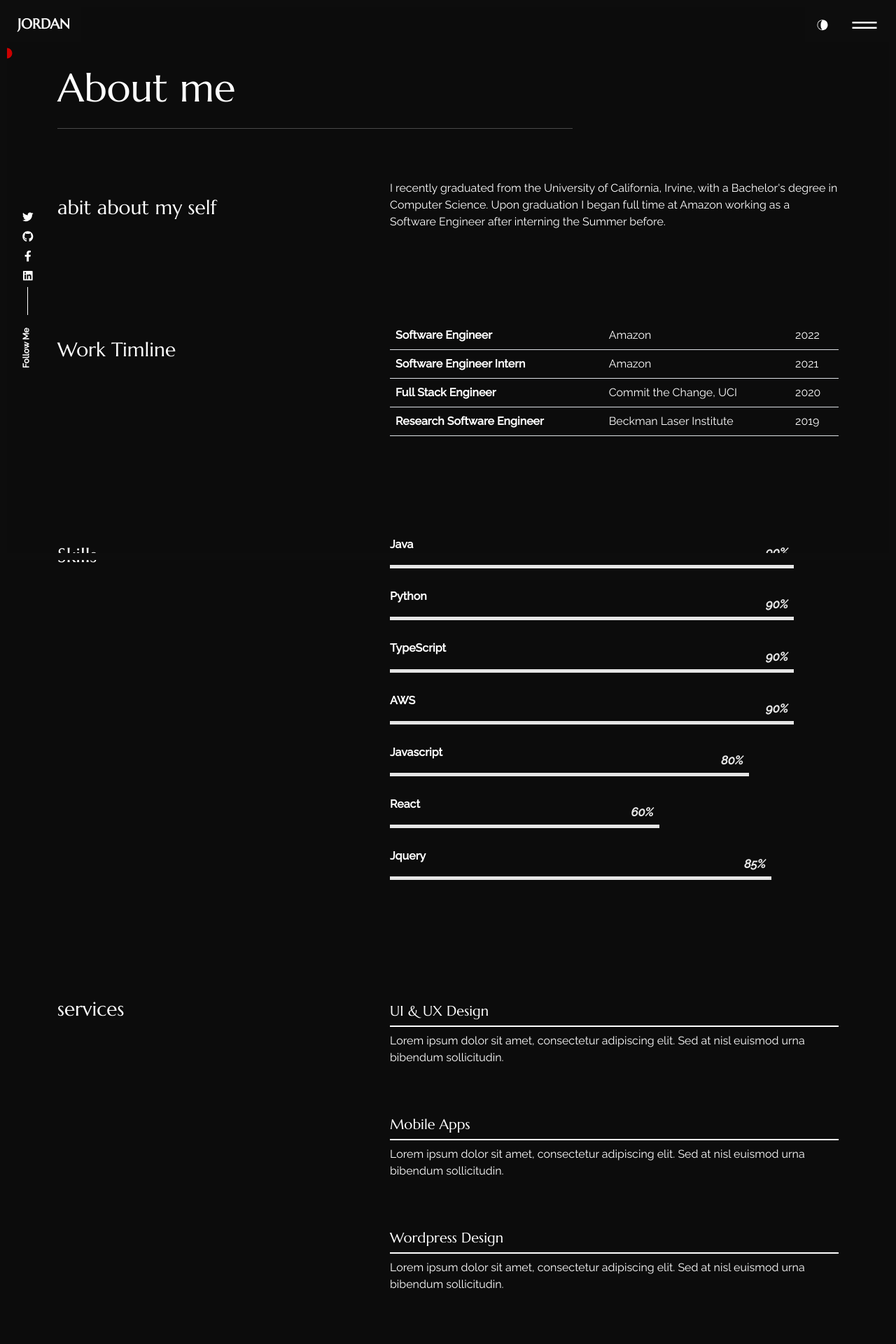
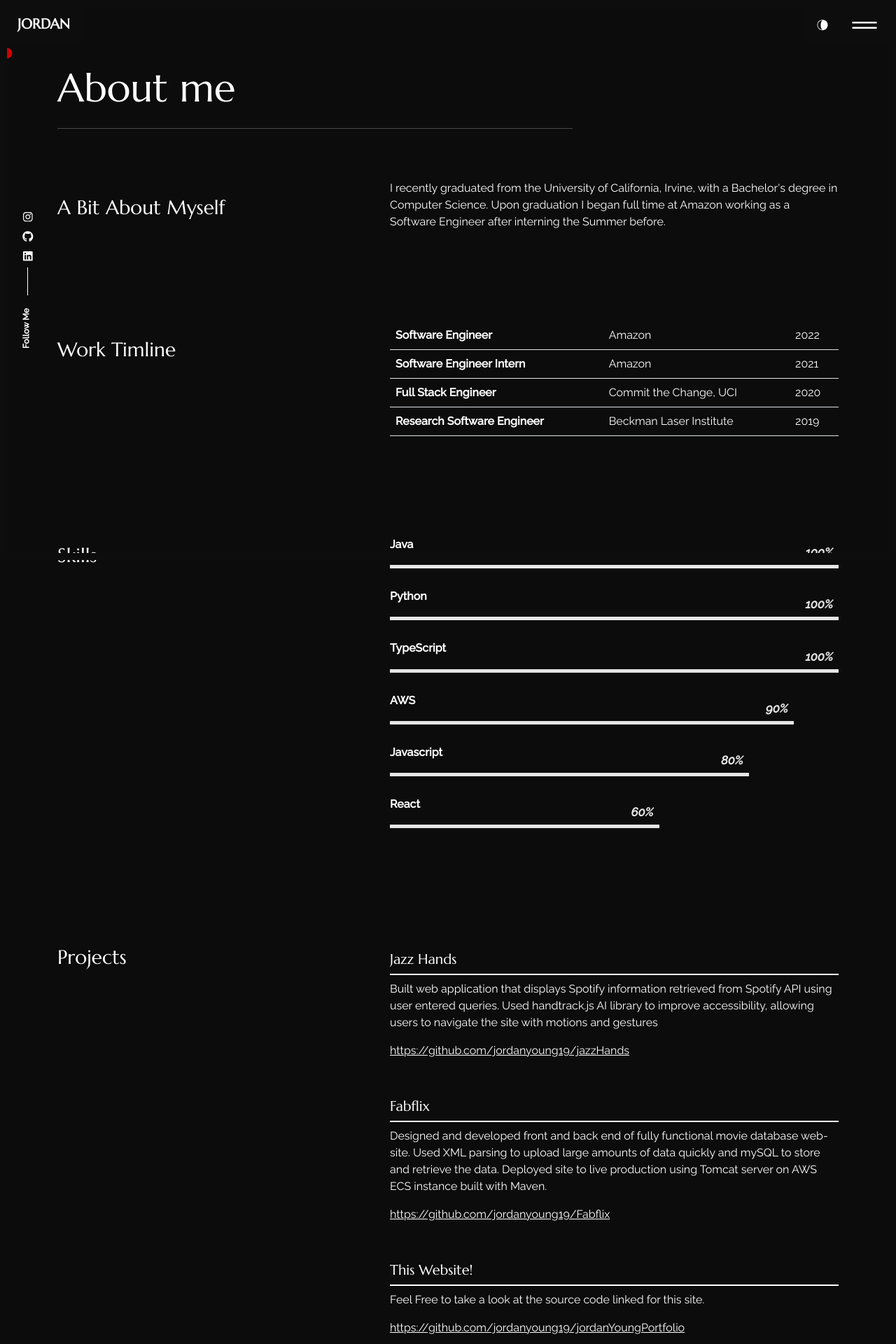
Before and after one commit to jordanyoung19/jordanYoungPortfolio, a React (Create React App) app: page /about in a window 1280 px wide. Shown: the top 1920 px of the page at 70% size. Before the commit the page ends 1887 px from the top, so only its background shows below. Built offline with nearby package versions, Linux system fonts and the light colour scheme.

Commit message:
updating src with my information

```diff
--- a/src/components/socialicons/index.js
+++ b/src/components/socialicons/index.js
@@ -7,6 +7,7 @@ import {
   FaLinkedin,
   FaYoutube,
   FaTwitch,
+  FaInstagram,
 } from "react-icons/fa";
 import { socialprofils } from "../../content_option";
 
@@ -14,10 +15,10 @@ export const Socialicons = (params) => {
   return (
     <div className="stick_follow_icon">
       <ul>
-        {socialprofils.twitter && (
+        {socialprofils.instagram && (
           <li>
-            <a href={socialprofils.twitter}>
-              <FaTwitter />
+            <a href={socialprofils.instagram}>
+              <FaInstagram />
             </a>
           </li>
         )}
--- a/src/content_option.js
+++ b/src/content_option.js
@@ -21,18 +21,18 @@ const meta = {
 };
 
 const introdata = {
-    title: "I’m Jordan Young",
+    title: "Hi, I'm Jordan",
     animated: {
-        first: "I'm often coding",
-        second: "Or traveling",
-        third: "And I love music",
+        first: "I'm a Software Engineer",
+        second: "I also play soccer",
+        third: "And play music too",
     },
     description: "Here's a little portal to my life. Hope you enjoy and feel free to connect",
     your_img_url: soloGrad,
 };
 
 const dataabout = {
-    title: "abit about my self",
+    title: "A Bit About Myself",
     aboutme: "I recently graduated from the University of California, Irvine, with a Bachelor's degree in Computer Science. Upon graduation I began full time at Amazon working as a Software Engineer after interning the Summer before.",
 };
 const worktimeline = [{
@@ -59,15 +59,15 @@ const worktimeline = [{
 
 const skills = [{
         name: "Java",
-        value: 90,
+        value: 100,
     },
     {
         name: "Python",
-        value: 90,
+        value: 100,
     },
     {
         name: "TypeScript",
-        value: 90,
+        value: 100,
     },
     {
         name: "AWS",
@@ -81,29 +81,31 @@ const skills = [{
         name: "React",
         value: 60,
     },
-    {
-        name: "Jquery",
-        value: 85,
-    },
 ];
 
 const services = [{
-        title: "UI & UX Design",
-        description: "Lorem ipsum dolor sit amet, consectetur adipiscing elit. Sed at nisl euismod urna bibendum sollicitudin.",
+        title: "Jazz Hands",
+        description: "Built web application that displays Spotify information retrieved from Spotify API using user entered queries. \
+        Used handtrack.js AI library to improve accessibility, allowing users to navigate the site with motions and gestures",
+        link: "https://github.com/jordanyoung19/jazzHands"
     },
     {
-        title: "Mobile Apps",
-        description: "Lorem ipsum dolor sit amet, consectetur adipiscing elit. Sed at nisl euismod urna bibendum sollicitudin.",
+        title: "Fabflix",
+        description: "Designed and developed front and back end of fully functional movie database website. \
+        Used XML parsing to upload large amounts of data quickly and mySQL to store and retrieve the data. \
+        Deployed site to live production using Tomcat server on AWS ECS instance built with Maven.",
+        link: "https://github.com/jordanyoung19/Fabflix"
     },
     {
-        title: "Wordpress Design",
-        description: "Lorem ipsum dolor sit amet, consectetur adipiscing elit. Sed at nisl euismod urna bibendum sollicitudin.",
+        title: "This Website!",
+        description: "Feel Free to take a look at the source code linked for this site.",
+        link: "https://github.com/jordanyoung19/jordanYoungPortfolio"
     },
 ];
 
 const dataportfolio = [{
         img: bonfirePic,
-        desctiption: "The wisdom of life consists in the elimination of non-essentials.",
+        desctiption: "Friends in Newport",
         link: "#",
     },
     {
@@ -176,10 +178,9 @@ const contactConfig = {
 };
 
 const socialprofils = {
-    github: "https://github.com",
-    facebook: "https://facebook.com",
-    linkedin: "https://linkedin.com",
-    twitter: "https://twitter.com",
+    github: "https://github.com/jordanyoung19",
+    linkedin: "https://www.linkedin.com/in/jordanbyoung19/",
+    instagram: "https://www.instagram.com/jordan_young19/",
 };
 export {
     meta,
--- a/src/pages/about/index.js
+++ b/src/pages/about/index.js
@@ -81,7 +81,7 @@ export const About = () => {
         </Row>
         <Row className="sec_sp">
           <Col lang="5">
-            <h3 className="color_sec py-4">services</h3>
+            <h3 className="color_sec py-4">Projects</h3>
           </Col>
           <Col lg="7">
             {services.map((data, i) => {
@@ -89,6 +89,7 @@ export const About = () => {
                 <div className="service_ py-4" key={i}>
                   <h5 className="service__title">{data.title}</h5>
                   <p className="service_desc">{data.description}</p>
+                  <a href={data.link}>{data.link}</a>
                 </div>
               );
             })}
--- a/src/pages/portfolio/index.js
+++ b/src/pages/portfolio/index.js
@@ -15,7 +15,7 @@ export const Portfolio = () => {
         </Helmet>
         <Row className="mb-5 mt-3 pt-md-3">
           <Col lg="8">
-            <h1 className="display-4 mb-4"> What life looks like </h1>{" "}
+            <h1 className="display-4 mb-4"> Life outside work </h1>{" "}
             <hr className="t_border my-4 ml-0 text-left" />
           </Col>
         </Row>
```
